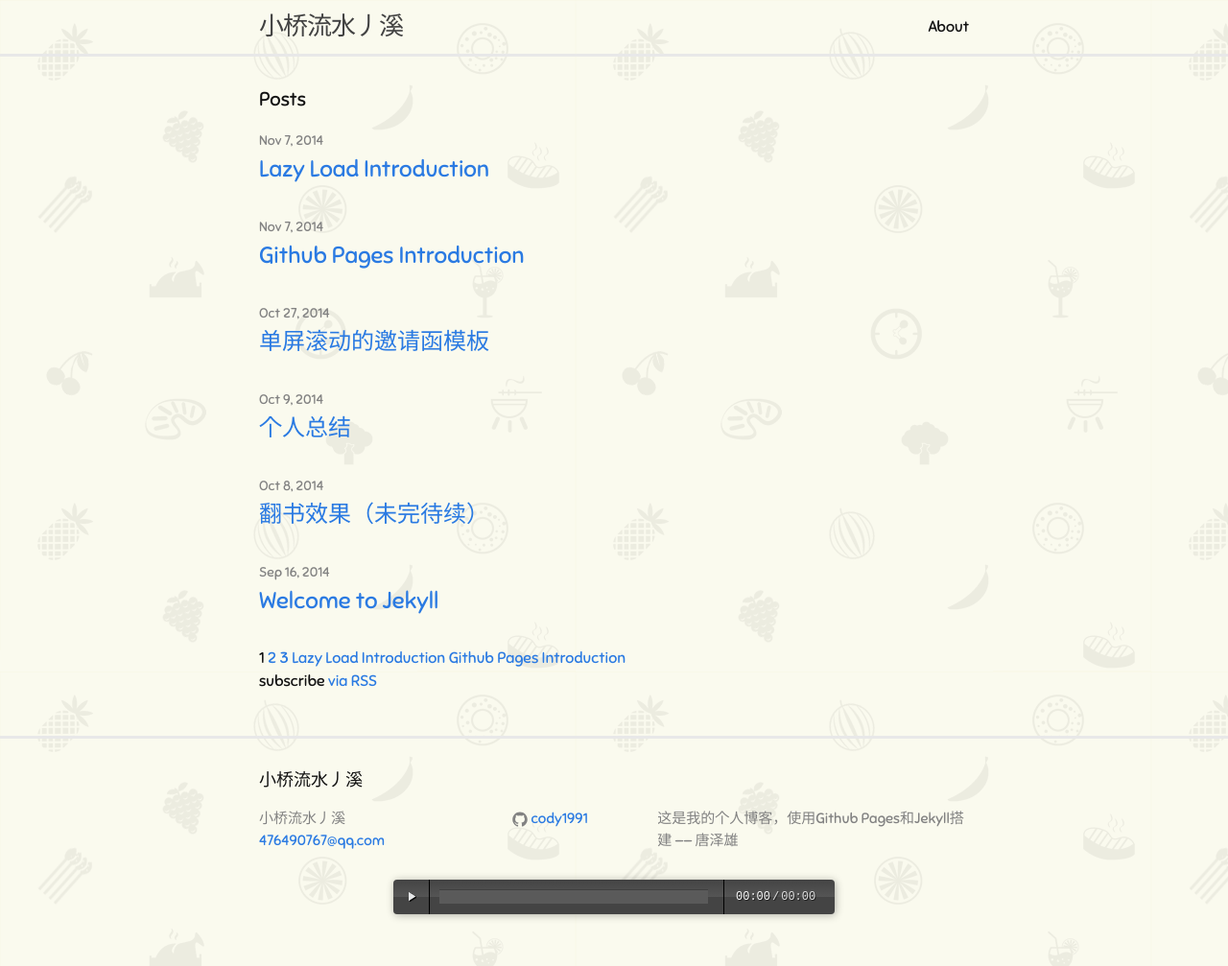
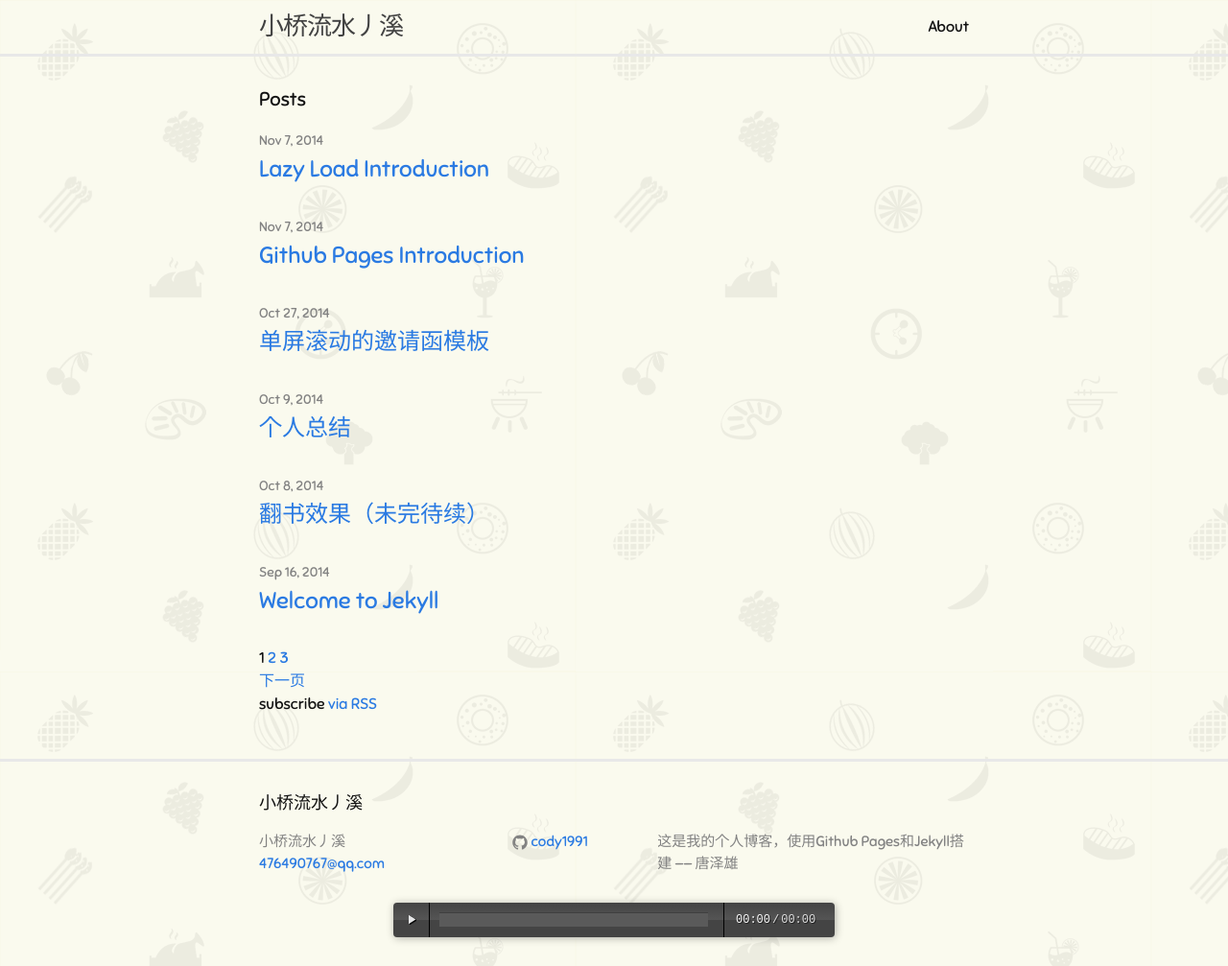
Before and after one commit to luojiyin1987/sysutangzxBlog, a Jekyll site: the page built from index.html, in a window 1280 px wide. Shown: the whole page at 96% size. Built offline with Jekyll 4.4.1, drawn with Linux system fonts in a browser that asks for light colours; the list of posts is cut into pages by our own code.

Commit message:
blog page

```diff
--- a/css/main.css
+++ b/css/main.css
@@ -568,6 +568,9 @@
     max-width: 100%;
     border-radius: 4px;
 }
+.next, .prev {
+    display: block;
+}
 @media all and (max-width: 480px) {
     .audiojs .time {
         display: none;
--- a/index.html
+++ b/index.html
@@ -21,7 +21,7 @@
 {% if paginator.total_pages > 1 %}
 
   {% if paginator.previous_page %}
-    <a href="{{ paginator.previous_page_path | prepend: site.baseurl | replace: '//', '/' }}"上一页</a>
+      <a class="prev" href="{{ paginator.previous_page_path | prepend: site.baseurl | replace: '//', '/' }}">上一页</a>
   {% endif %}
 
   {% for page in (1..paginator.total_pages) %}
@@ -34,10 +34,10 @@
       {% endif %}
   {% endfor %}
 
+  {% if paginator.next_page %}
+    <a class="next" href="{{ paginator.next_page_path | prepend: site.baseurl | replace: '//', '/' }}">下一页</a>
+{% endif %}
 
-{% for post in paginator.posts %}
-<a href="http://cody1991.github.io/sysutangzxBlog{{post.url}}">{{ post.title }}</a>
-{% endfor %}
 {% endif %}
 
   <p class="rss-subscribe">subscribe <a href="{{ "/feed.xml" | prepend: site.baseurl }}">via RSS</a></p>
```
Lines whose indentation alone changed are shown as unchanged.
